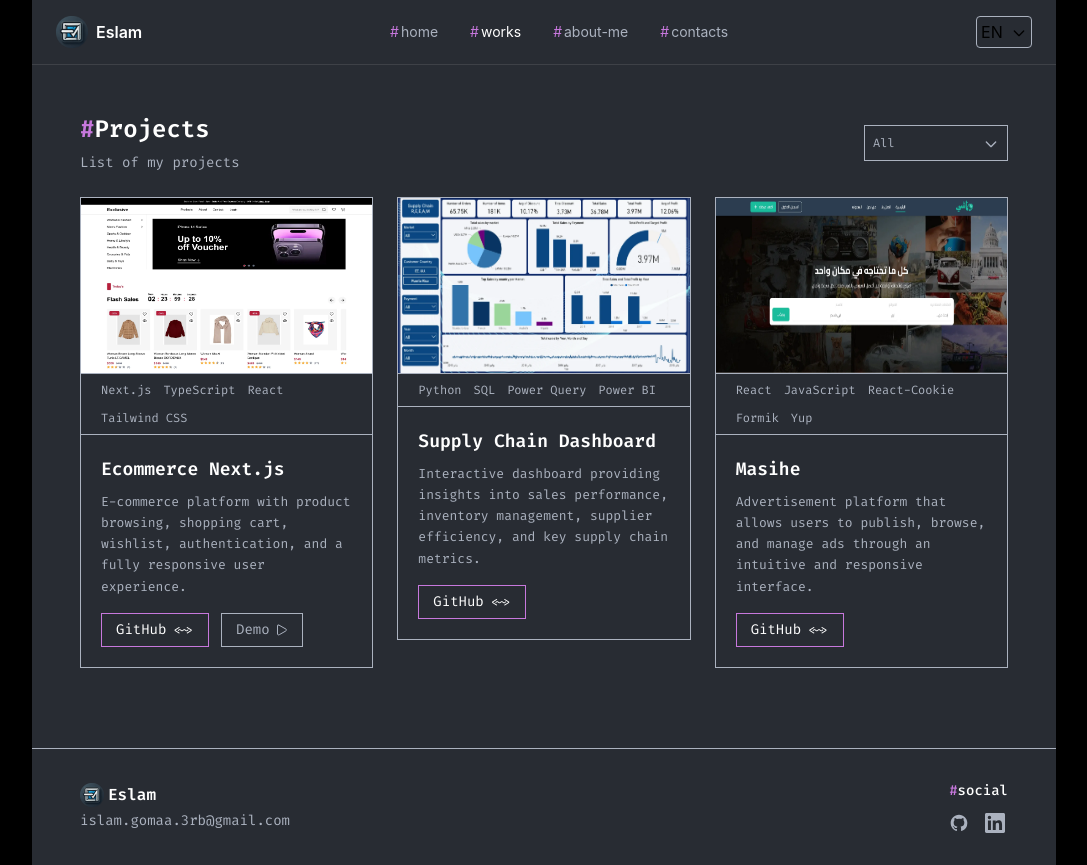
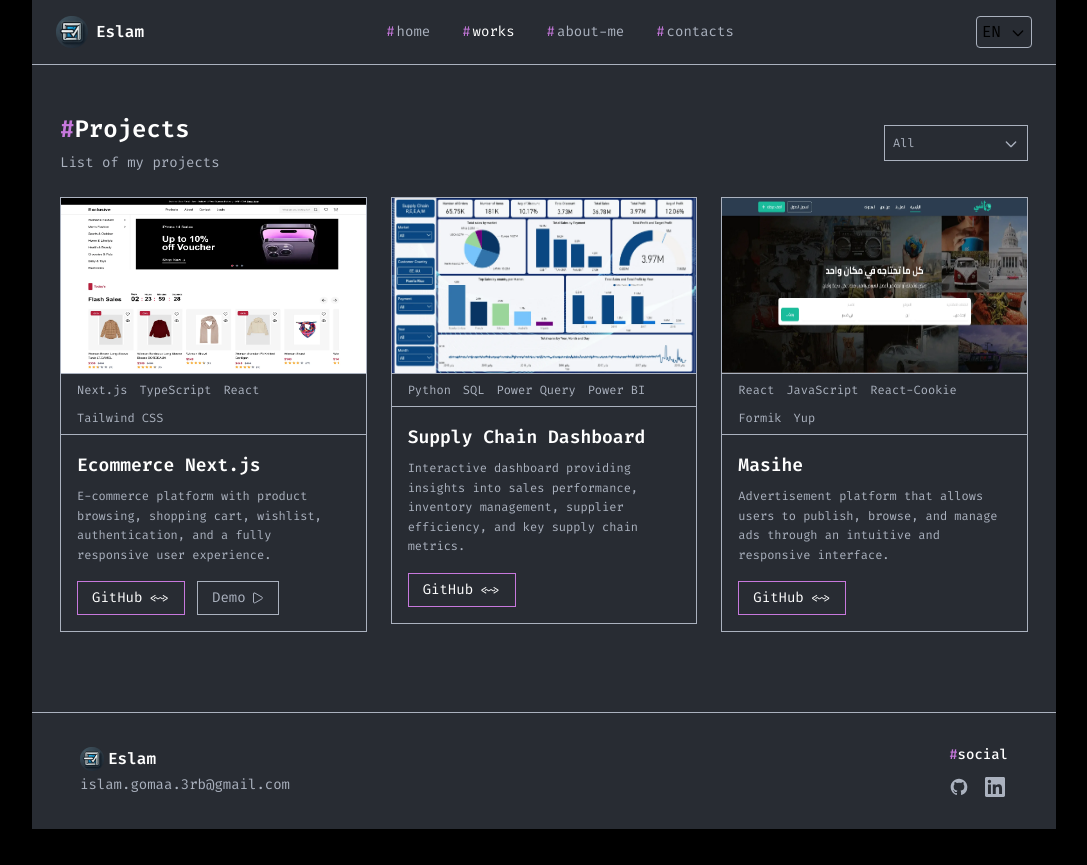
Before and after one commit to Eslam-mg/portfolio, a Next.js app: page /projects in a window 1280 px wide. Shown: the whole page, without its empty margins (96-1183 px from the left). After the commit the page ends 829 px from the top, so only its background shows below. Built offline with nearby package versions, Linux system fonts and the light colour scheme.

Commit message:
add css style

```diff
--- a/src/app/layout.tsx
+++ b/src/app/layout.tsx
@@ -29,7 +29,7 @@ export default function RootLayout({
       lang="en"
       className={`${geistSans.variable} ${geistMono.variable} h-full antialiased bg-black`}
     >
-      <body className="min-h-full w-full sm:max-w-11/12 md:max-w-10/12 lg:max-w-4/5 mx-auto flex flex-col bg-backgroundColor">
+      <body className="font-mono min-h-full w-full sm:max-w-11/12 md:max-w-10/12 lg:max-w-4/5 mx-auto flex flex-col bg-backgroundColor">
         <Navbar/>
         <main>
           {children}
--- a/src/app/projects/ProjectsClient.tsx
+++ b/src/app/projects/ProjectsClient.tsx
@@ -35,7 +35,7 @@ export default function ProjectsClient() {
             ? myProjects
             : myProjects.filter((p) => p.type === activeFilter);
     return (
-        <div className="text-textPrimaryColor font-mono px-6 md:px-12 pt-6 md:pt-12 space-y-6">
+        <div className="text-textPrimaryColor px-6 sm:px-7 pt-6 md:pt-12 space-y-6">
             <div className="flex flex-row items-center justify-between">
                 <SectionHeader title="Projects" subtitle="List of my projects" />
                 <div ref={dropdownRef} className="relative w-36">
--- a/src/components/Navbar/Navbar.tsx
+++ b/src/components/Navbar/Navbar.tsx
@@ -17,7 +17,7 @@ export default function Navbar() {
     // Controls the visibility of the mobile/navigation menu
     const [isOpen, setIsOpen] = useState(false);
     return (
-        <header className='border-b border-white/10 font-mono"'>
+        <header className="border-b border-borderColor">
             <nav className="max-w-300 h-16 mx-auto px-6 flex items-center justify-between relative">
                 {/* Logo */}
                 <Link href="/" className='flex items-center justify-center gap-2'>
--- a/src/components/ProjectCard/ProjectCard.tsx
+++ b/src/components/ProjectCard/ProjectCard.tsx
@@ -89,7 +89,7 @@ export default function ProjectCard({
             </div>
 
             {/* Tech tags */}
-            <div className="flex gap-3 flex-wrap px-5 py-2 border-b border-borderColor">
+            <div className="flex gap-3 flex-wrap px-4 py-2 border-b border-borderColor">
                 {technologies.map((tech) => (
                     <span
                         key={tech}
@@ -101,9 +101,9 @@ export default function ProjectCard({
             </div>
 
             {/* Content */}
-            <div className="p-5 flex flex-col flex-1">
+            <div className="p-4 flex flex-col flex-1">
                 <h3 className="text-white m-0 mb-2 text-base md:text-lg font-semibold">{title}</h3>
-                <p className="text-textPrimaryColor m-0 mb-4 text-[13px] leading-relaxed flex-1">
+                <p className="text-textPrimaryColor m-0 mb-4 text-xs leading-relaxed flex-1">
                     {shortDescription}
                 </p>
 
```
